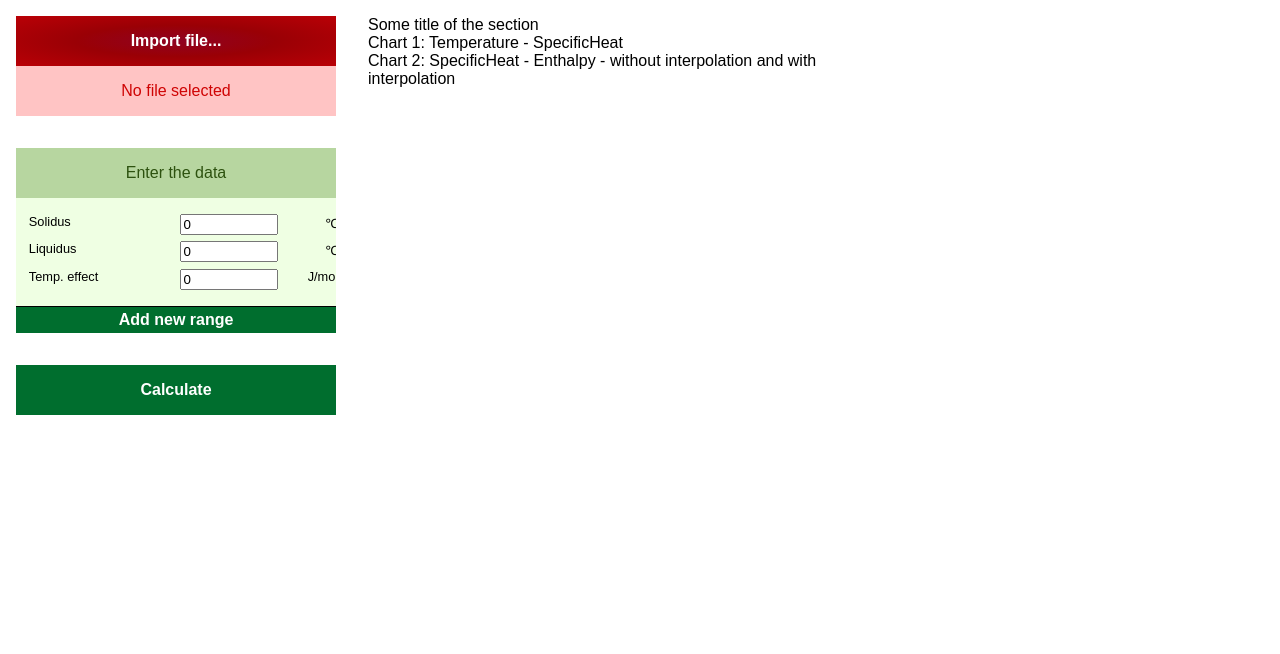
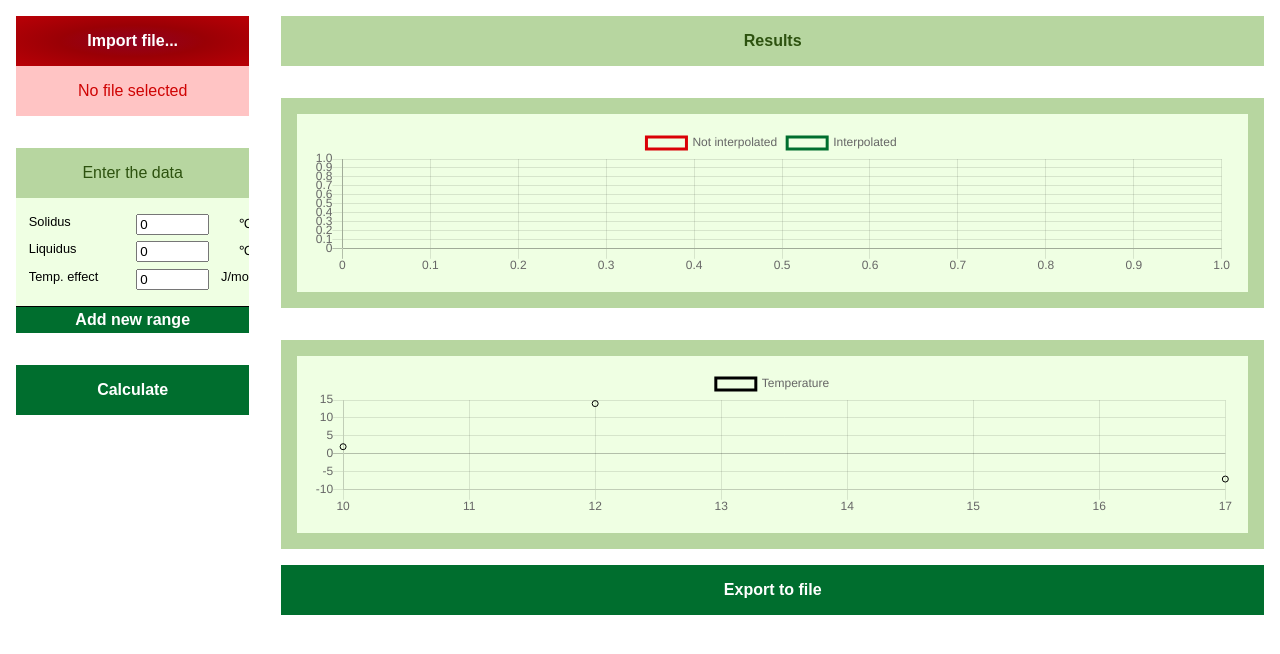
Before and after one commit to ZooMic/physicochemistry-fem, a React (Create React App) app: page / in a window 1280 px wide. Shown: the top 654 px of the page. Built offline with nearby package versions, Linux system fonts and the light colour scheme.

Commit message:
Added charts and enthalpy-specific heat plot

```diff
--- a/package.json
+++ b/package.json
@@ -3,8 +3,10 @@
   "version": "0.1.0",
   "private": true,
   "dependencies": {
+    "chart.js": "^2.7.2",
     "prop-types": "^15.6.1",
     "react": "^16.3.2",
+    "react-chartjs-2": "^2.7.2",
     "react-dom": "^16.3.2",
     "react-scripts": "1.1.4"
   },
--- a/src/containers/App/App.css
+++ b/src/containers/App/App.css
@@ -4,8 +4,13 @@
   height: 100vh;
 }
 
+.App-MainFlexBox {
+  width: 100%;
+}
+
 .App-DataImport {
-  width: 25vw;
+  min-width: 210px;
+  max-width: 300px;
   padding: 1em;
 }
 
@@ -19,6 +24,7 @@
 }
 
 .App-ResultsDisplayAndExport {
-  width: 40vw;
+  width: 100%;
+  height: 90vh;
   padding: 1em;
 }
--- a/src/containers/App/App.js
+++ b/src/containers/App/App.js
@@ -2,9 +2,9 @@ import React, { Component } from 'react';
 
 import { specificHeatFileConversion, calculateEnthalpy } from '../../utilities';
 import { FlexBox } from "../../components/FlexBox";
-import { ScrollableContent } from '../../components/ScrollableContent';
 import { FileImport, FilePreview } from '../../components/File';
 import { UserConfig } from '../../components/UserConfig';
+import { Results } from '../Results';
 
 import './App.css';
 import '../../index.css';
@@ -24,6 +24,7 @@ export default class App extends Component {
 				liquidus: 0,
 				effect: 0,
 			}],
+			deltaTemperature: 1,
 		};
 
 		this.onFileUpdate = this.onFileUpdate.bind(this);
@@ -42,6 +43,8 @@ export default class App extends Component {
 			fileContent: fileContent,
 			fileCorrect: !failure,
 			fileError: error === undefined ? null : error,
+			enthalpySpecificHeatInterpolated: [],
+			enthalpySpecificHeatNotInterpolated: [],
 		});
 	};
 
@@ -83,23 +86,31 @@ export default class App extends Component {
 	}
 
 	onCalculateClick() {
-		const { specificHeat } = this.state;
-
-		calculateEnthalpy(specificHeat);
+		const { specificHeat, deltaTemperature } = this.state;
+		this.setState({
+			enthalpySpecificHeatInterpolated: calculateEnthalpy(specificHeat, deltaTemperature, true),
+			enthalpySpecificHeatNotInterpolated: calculateEnthalpy(specificHeat, deltaTemperature, false),
+		});
 	}
 
 	render() {
 
 		const { onFileUpdate, onUserConfigUpdate, onAddNewInput, onRemoveInput, onCalculateClick } = this;
-		const { fileContent, fileCorrect, specificHeat, fileError, inputs } = this.state;
+		const {
+			fileContent,
+			fileCorrect,
+			specificHeat,
+			fileError,
+			inputs,
+			enthalpySpecificHeatInterpolated,
+			enthalpySpecificHeatNotInterpolated,
+		} = this.state;
 		const isSuccess = fileCorrect ? 'success' : 'failure';
 
 		return (
 			<div className="App">
-				<FlexBox align="Row">
-
-					<div className={`App-DataImport`}>
-						<FlexBox align="Column">
+				<FlexBox align="Row" className="App-MainFlexBox">
+					<FlexBox align="Column" className="App-DataImport">
 						<FileImport
 							callback={ onFileUpdate }
 							importFileClassName={`button ${isSuccess}`}
@@ -113,16 +124,12 @@ export default class App extends Component {
 						<UserConfig inputs={inputs} onUpdate={ onUserConfigUpdate } onAddClick={ onAddNewInput } onRemoveClick={ onRemoveInput }/>
 						<button className="App-CalculateButton button success" onClick={ onCalculateClick }>Calculate</button>
 					</FlexBox>
-					</div>
-
-					<div className={`App-ResultsDisplayAndExport`}>
-						<FlexBox align="Column">
-							<div>Some title of the section</div>
-							<div>Chart 1: Temperature  - SpecificHeat</div>
-							<div>Chart 2: SpecificHeat - Enthalpy - without interpolation and with interpolation</div>
+					<FlexBox className="App-ResultsDisplayAndExport" align="Column">
+						<Results
+							enthalpySpecificHeatInterpolatedData={enthalpySpecificHeatInterpolated}
+							enthalpySpecificHeatNotInterpolatedData={enthalpySpecificHeatNotInterpolated}
+						/>
 					</FlexBox>
-					</div>
-					{/* <LiquidSolidForm /> */}
 				</FlexBox>
 			</div>
 		);
--- a/src/containers/CalculationsResults/index.js
+++ /dev/null
@@ -1,2 +0,0 @@
-
-export { default as Calculations } from "./Calculations";
--- /dev/null
+++ b/src/containers/Results/Results.css
@@ -0,0 +1,11 @@
+.Results-Title {
+    text-align: center;
+    margin-bottom: 1em;
+    font-weight: bolder;
+}
+
+.Results-ChartWrapper {
+    margin: 1em 0em;
+    padding: 1em;
+    background-color:#b7d6a0;
+}
--- /dev/null
+++ b/src/containers/Results/Results.js
@@ -0,0 +1,102 @@
+import React, { Component, Fragment } from 'react';
+import PropTypes from 'prop-types';
+import { Scatter } from 'react-chartjs-2';
+import './Results.css';
+import '../../index.css';
+
+const data = {
+    datasets: [{
+        label: 'Temperature',
+        data: [{
+            x: 10,
+            y: 2,
+        }, {
+            x: 12,
+            y: 14,
+        }, {
+            x: 17,
+            y: -7,
+        }],
+        backgroundColor: 'rgba(0, 0, 0, 0)',
+        borderColor: 'rgba(0,0,0,1)',
+    }],
+}
+
+export default class Results extends Component {
+
+    constructor(props) {
+        super(props);
+        this.state = {
+
+            chartsOptions: {
+                maintainAspectRatio: false,
+                showLines: true,
+                fill: false,
+            }
+        };
+    };
+
+    static propTypes = {
+        enthalpySpecificHeatInterpolatedData: PropTypes.arrayOf(PropTypes.shape({
+            enthalpy: PropTypes.number,
+            specificHeat: PropTypes.number,
+            temperature: PropTypes.number,
+        })),
+        enthalpySpecificHeatNotInterpolatedData: PropTypes.arrayOf(PropTypes.shape({
+            enthalpy: PropTypes.number,
+            specificHeat: PropTypes.number,
+            temperature: PropTypes.number,
+        })),
+    };
+
+    static defaultProps = {
+        enthalpySpecificHeatInterpolatedData: [],
+        enthalpySpecificHeatNotInterpolatedData: [],
+    }
+
+	render() {
+
+        const { chartsOptions } = this.state;
+        const { enthalpySpecificHeatInterpolatedData, enthalpySpecificHeatNotInterpolatedData } = this.props;
+
+        const enthSpecHeatData = {
+            datasets: [{
+                label: 'Not interpolated',
+                backgroundColor: 'rgba(0, 0, 0, 0)',
+                borderColor: '#da0006',
+                data: enthalpySpecificHeatNotInterpolatedData.map(({enthalpy, specificHeat}) => ({
+                    x: enthalpy,
+                    y: specificHeat,
+                })),
+            },{
+                label: 'Interpolated',
+                backgroundColor: 'rgba(0, 0, 0, 0)',
+                borderColor: '#006e2e',
+                data: enthalpySpecificHeatInterpolatedData.map(({enthalpy, specificHeat}) => ({
+                    x: enthalpy,
+                    y: specificHeat,
+                })),
+            }],
+        };
+
+		return (
+			<Fragment>
+                <div className={'Results-Title area success'}>Results</div>
+                <div className={`Results-ChartWrapper`}>
+                    <div className={`content success`}>
+                        <Scatter
+                            data={enthSpecHeatData}
+                            options={chartsOptions}
+                        />
+                    </div>
+                </div>
+                <div className={`Results-ChartWrapper`}>
+                    <div className={`content success`}>
+                        <Scatter data={data} options={chartsOptions} />
+                    </div>
+                </div>
+                <button className={`button success`}>Export to file</button>
+            </Fragment>
+		);
+    }
+}
--- /dev/null
+++ b/src/containers/Results/index.js
@@ -0,0 +1,2 @@
+
+export { default as Results } from "./Results";
--- a/src/utilities/enthalpy-calculator.js
+++ b/src/utilities/enthalpy-calculator.js
@@ -1,4 +1,4 @@
-const calculateEnthalpy = (data, dT = 1) => {
+const calculateEnthalpy = (data, dT = 1, shouldInterpolate = false) => {
 
         /**
          * We can assume that our data are correct
@@ -7,8 +7,14 @@ const calculateEnthalpy = (data, dT = 1) => {
          * exacly when he is doing it.
          */
 
+        const result = shouldInterpolate ?
+            calculateEnthalpyInterpolate(data, dT) :
+            calculateEnthalpyNoInterpolate(data);
+        return result || [];
+}
+
+const calculateEnthalpyInterpolate = (data, dT) => {
     const result = [];
-
     data.forEach((row, rowId) => {
         const [ T, Cp ] = row; // Temperature and specific heat
 
@@ -33,6 +39,36 @@ const calculateEnthalpy = (data, dT = 1) => {
             }
         }
     });
+    return result;
+}
+
+const calculateEnthalpyNoInterpolate = (data) => {
+    const result = [];
+    data.forEach((row, rowId) => {
+        const [ T, Cp ] = row; // Temperature and specific heat
+
+        if (rowId === 0) {
+            result.push({
+                temperature: T,
+                specificHeat: Cp,
+                enthalpy: T * Cp,
+            });
+        } else {
+            const {
+                enthalpy : pH,
+                temperature : pT,
+                specificHeat : pCp,
+            } = result[result.length - 1]; // Previous/Last Enthalpy
+            const H = pH + (Cp + pCp) / 2 * (T - pT);
+
+            result.push({
+                temperature: T,
+                specificHeat: Cp,
+                enthalpy: H,
+            });
+        }
+    });
+    return result;
 }
 
 export default calculateEnthalpy;
```
Also changed, not shown: src/containers/CalculationsResults/Calculations.js (deleted, +0 -23 lines), src/containers/CalculationsResults/Calculations.css (deleted), 1 other file (tests, documents, lock files or other folders). Lines whose indentation alone changed are shown as unchanged.
